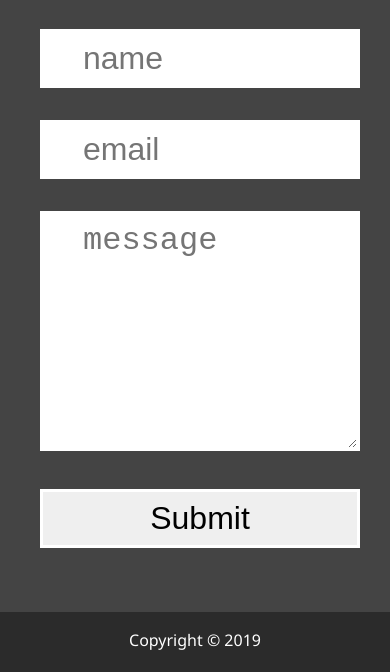
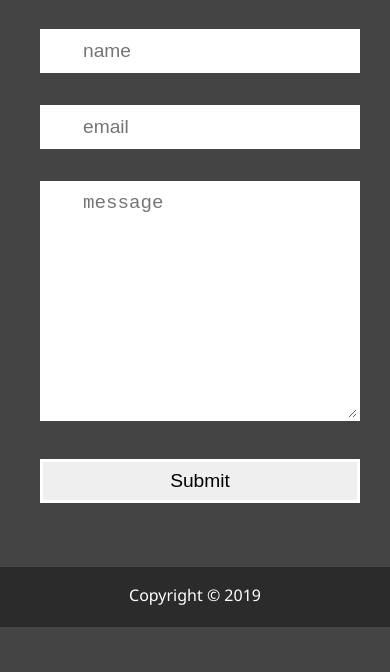
Before and after one commit to nckalx/modern_portfolio, a website: page dist/contact.html in a window 390 px wide. Shown: the part 306-978 px from the top of the page. After the commit the page ends 933 px from the top, so only its background shows below. Drawn offline with Linux system fonts and the light colour scheme.

Commit message:
edited font size of contact form on mobile

```diff
--- a/scss/_mobile.scss
+++ b/scss/_mobile.scss
@@ -86,10 +86,15 @@
     div.bio > p {
       font-size: 1rem;
     }
+  }
 
-    .contact-form-input {
-      width: 20rem;
-      max-height: 15rem;
+  main#contact {
+    .boxes {
+      .contact-form-input {
+        width: 20rem;
+        max-height: 15rem;
+        font-size: 1.2rem;
+      }
     }
   }
   .projects {
```
Also changed, not shown: dist/css/main.css.
